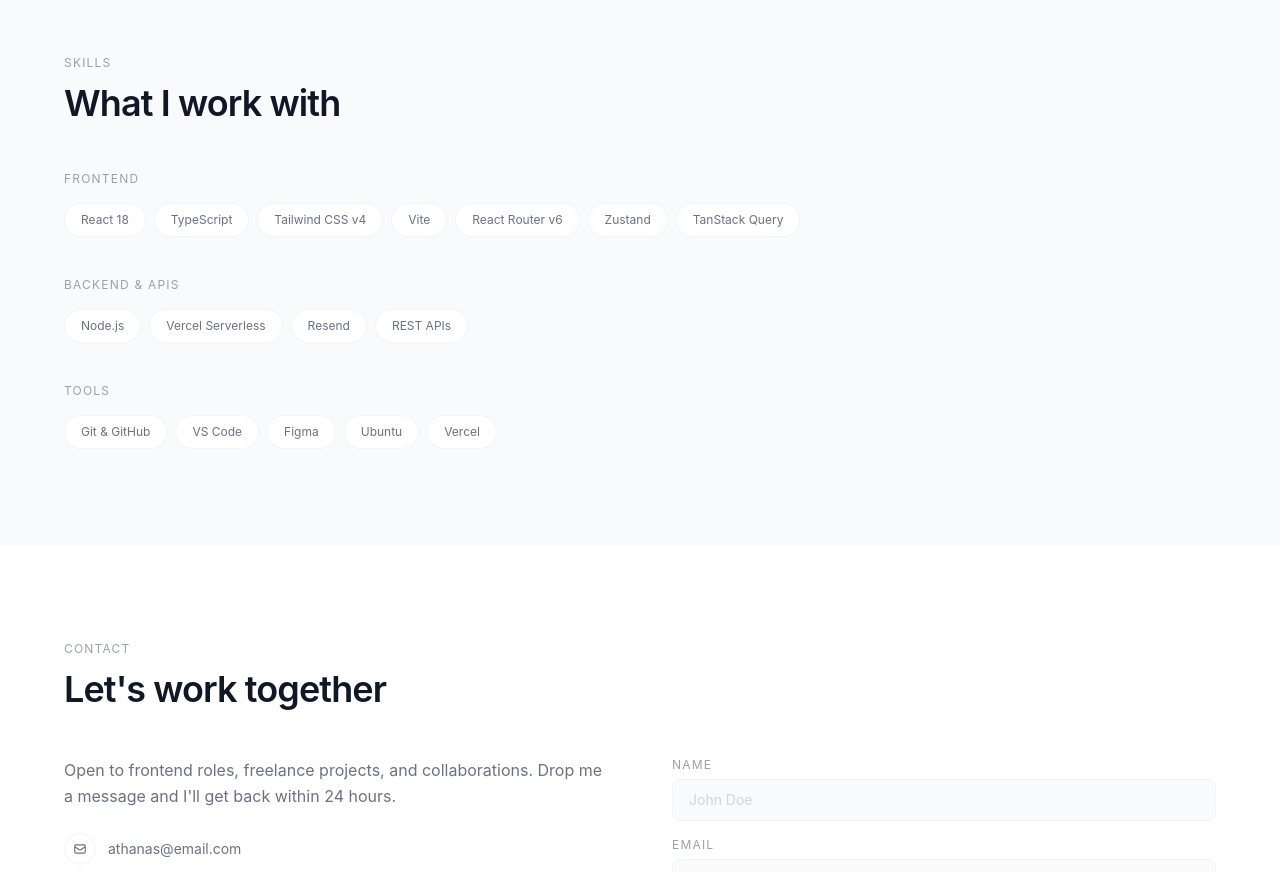
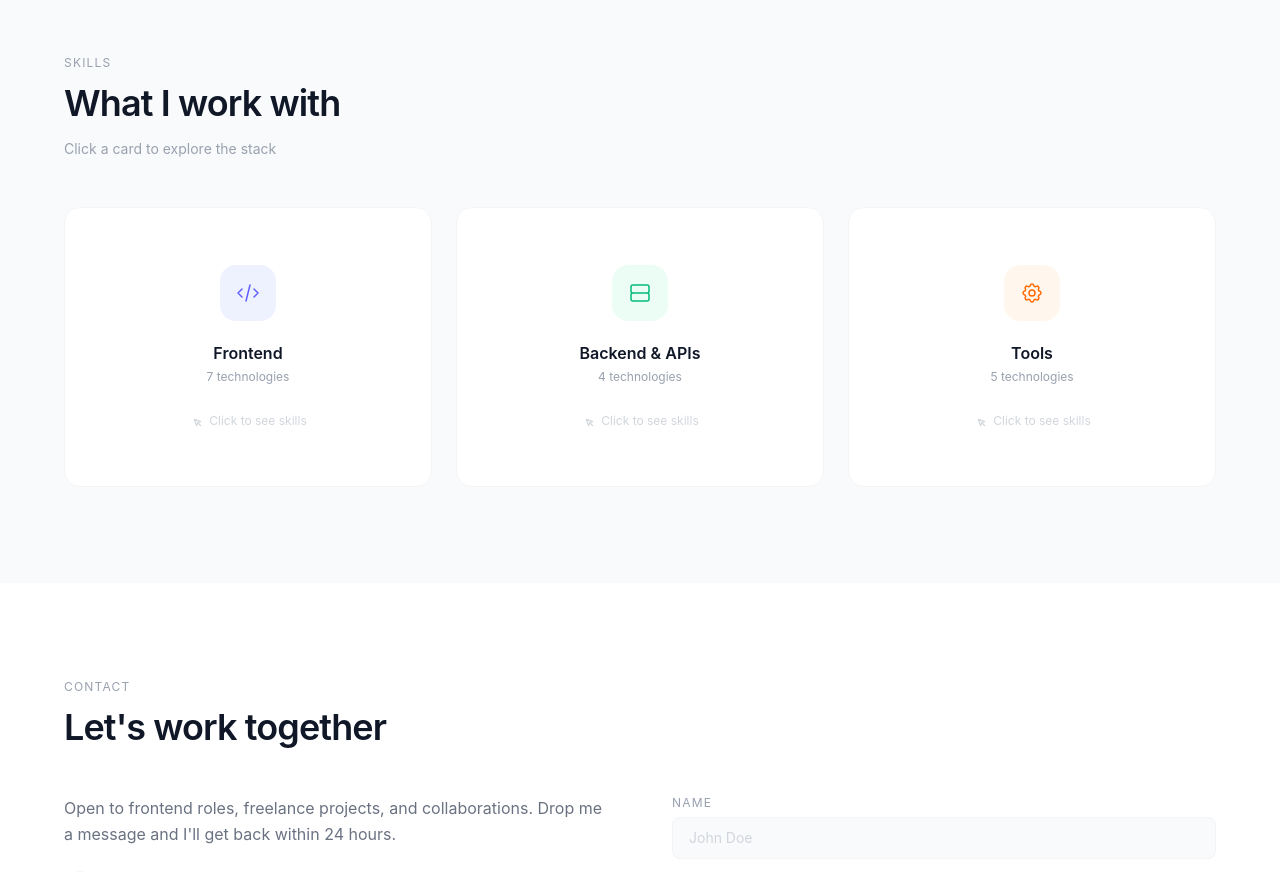
Before and after one commit to Mwandii/Portfolio, a React (Vite) app: page / in a window 1280 px wide. Shown: the part 2080-2952 px from the top of the page. Built offline with nearby package versions, Linux system fonts and the light colour scheme.

Commit message:
style:change skills ui

```diff
--- a/src/components/sections/Skills.jsx
+++ b/src/components/sections/Skills.jsx
@@ -1,6 +1,125 @@
-// src/components/sections/Skills.jsx
-import { useEffect, useRef } from "react";
+import { useState, useEffect, useRef } from "react";
 import { skills } from "../../data/siteData";
+
+const categoryIcons = {
+  "Frontend": (
+    <svg className="w-6 h-6" fill="none" stroke="currentColor" viewBox="0 0 24 24">
+      <path strokeLinecap="round" strokeLinejoin="round" strokeWidth={1.5} d="M10 20l4-16m4 4l4 4-4 4M6 16l-4-4 4-4" />
+    </svg>
+  ),
+  "Backend & APIs": (
+    <svg className="w-6 h-6" fill="none" stroke="currentColor" viewBox="0 0 24 24">
+      <path strokeLinecap="round" strokeLinejoin="round" strokeWidth={1.5} d="M5 12h14M5 12a2 2 0 01-2-2V6a2 2 0 012-2h14a2 2 0 012 2v4a2 2 0 01-2 2M5 12a2 2 0 00-2 2v4a2 2 0 002 2h14a2 2 0 002-2v-4a2 2 0 00-2-2" />
+    </svg>
+  ),
+  "Tools": (
+    <svg className="w-6 h-6" fill="none" stroke="currentColor" viewBox="0 0 24 24">
+      <path strokeLinecap="round" strokeLinejoin="round" strokeWidth={1.5} d="M10.325 4.317c.426-1.756 2.924-1.756 3.35 0a1.724 1.724 0 002.573 1.066c1.543-.94 3.31.826 2.37 2.37a1.724 1.724 0 001.065 2.572c1.756.426 1.756 2.924 0 3.35a1.724 1.724 0 00-1.066 2.573c.94 1.543-.826 3.31-2.37 2.37a1.724 1.724 0 00-2.572 1.065c-.426 1.756-2.924 1.756-3.35 0a1.724 1.724 0 00-2.573-1.066c-1.543.94-3.31-.826-2.37-2.37a1.724 1.724 0 00-1.065-2.572c-1.756-.426-1.756-2.924 0-3.35a1.724 1.724 0 001.066-2.573c-.94-1.543.826-3.31 2.37-2.37.996.608 2.296.07 2.572-1.065z" />
+      <path strokeLinecap="round" strokeLinejoin="round" strokeWidth={1.5} d="M15 12a3 3 0 11-6 0 3 3 0 016 0z" />
+    </svg>
+  ),
+};
+
+const categoryColors = {
+  "Frontend": "text-indigo-500 bg-indigo-50",
+  "Backend & APIs": "text-emerald-500 bg-emerald-50",
+  "Tools": "text-orange-500 bg-orange-50",
+};
+
+const categoryBorders = {
+  "Frontend": "hover:border-indigo-200",
+  "Backend & APIs": "hover:border-emerald-200",
+  "Tools": "hover:border-orange-200",
+};
+
+const categoryAccents = {
+  "Frontend": "bg-indigo-500",
+  "Backend & APIs": "bg-emerald-500",
+  "Tools": "bg-orange-500",
+};
+
+const categoryPillColors = {
+  "Frontend": "hover:border-indigo-200 hover:text-indigo-500",
+  "Backend & APIs": "hover:border-emerald-200 hover:text-emerald-500",
+  "Tools": "hover:border-orange-200 hover:text-orange-500",
+};
+
+function FlipCard({ category, items }) {
+  const [flipped, setFlipped] = useState(false);
+
+  return (
+    <div
+      className="cursor-pointer"
+      style={{ perspective: "1000px" }}
+      onClick={() => setFlipped((prev) => !prev)}
+    >
+      <div
+        style={{
+          transformStyle: "preserve-3d",
+          transition: "transform 0.6s cubic-bezier(0.4, 0, 0.2, 1)",
+          transform: flipped ? "rotateY(180deg)" : "rotateY(0deg)",
+          position: "relative",
+          height: "280px",
+        }}
+      >
+        {/* Front face */}
+        <div
+          className={`absolute inset-0 bg-white border border-gray-100 rounded-2xl p-8 flex flex-col items-center justify-center gap-5 transition-colors duration-300 ${categoryBorders[category]}`}
+          style={{ backfaceVisibility: "hidden" }}
+        >
+          <div className={`w-14 h-14 rounded-2xl flex items-center justify-center ${categoryColors[category]}`}>
+            {categoryIcons[category]}
+          </div>
+          <div className="text-center">
+            <h3 className="text-base font-semibold text-gray-900 mb-1">
+              {category}
+            </h3>
+            <p className="text-xs text-gray-400">
+              {items.length} technologies
+            </p>
+          </div>
+          <div className="flex items-center gap-1.5 text-xs text-gray-300 mt-2">
+            <svg className="w-3.5 h-3.5" fill="none" stroke="currentColor" viewBox="0 0 24 24">
+              <path strokeLinecap="round" strokeLinejoin="round" strokeWidth={2} d="M15 15l-2 5L9 9l11 4-5 2zm0 0l5 5" />
+            </svg>
+            Click to see skills
+          </div>
+        </div>
+
+        {/* Back face */}
+        <div
+          className="absolute inset-0 bg-white border border-gray-100 rounded-2xl p-6 flex flex-col"
+          style={{
+            backfaceVisibility: "hidden",
+            transform: "rotateY(180deg)",
+          }}
+        >
+          <div className="flex items-center justify-between mb-5">
+            <div className="flex items-center gap-2">
+              <div className={`w-2 h-2 rounded-full ${categoryAccents[category]}`} />
+              <span className="text-xs uppercase tracking-widest text-gray-400">
+                {category}
+              </span>
+            </div>
+            <span className="text-xs text-gray-300">click to flip back</span>
+          </div>
+
+          <div className="flex flex-wrap gap-2 content-start">
+            {items.map((skill) => (
+              <span
+                key={skill}
+                className={`text-xs px-3 py-1.5 bg-gray-50 border border-gray-100 text-gray-500 rounded-full transition-colors ${categoryPillColors[category]}`}
+              >
+                {skill}
+              </span>
+            ))}
+          </div>
+        </div>
+
+      </div>
+    </div>
+  );
+}
 
 function Skills() {
   const sectionRef = useRef(null);
@@ -29,29 +148,23 @@
         <p className="uppercase text-xs tracking-widest text-gray-400 mb-3">
           Skills
         </p>
-        <h2 className="text-3xl sm:text-4xl font-semibold tracking-tight text-gray-900 mb-12">
+        <h2 className="text-3xl sm:text-4xl font-semibold tracking-tight text-gray-900 mb-4">
           What I work with
         </h2>
+        <p className="text-sm text-gray-400 mb-12">
+          Click a card to explore the stack
+        </p>
 
-        <div className="flex flex-col gap-10">
+        <div className="grid grid-cols-1 sm:grid-cols-3 gap-6">
           {skills.map((group) => (
-            <div key={group.category}>
-              <p className="text-xs uppercase tracking-widest text-gray-400 mb-4">
-                {group.category}
-              </p>
-              <div className="flex flex-wrap gap-2">
-                {group.items.map((skill) => (
-                  <span
-                    key={skill}
-                    className="text-xs px-4 py-2 bg-white border border-gray-100 text-gray-500 rounded-full hover:border-indigo-200 hover:text-indigo-500 transition-colors cursor-default"
-                  >
-                    {skill}
-                  </span>
-                ))}
-              </div>
-            </div>
+            <FlipCard
+              key={group.category}
+              category={group.category}
+              items={group.items}
+            />
           ))}
         </div>
+
       </div>
     </section>
   );
```
